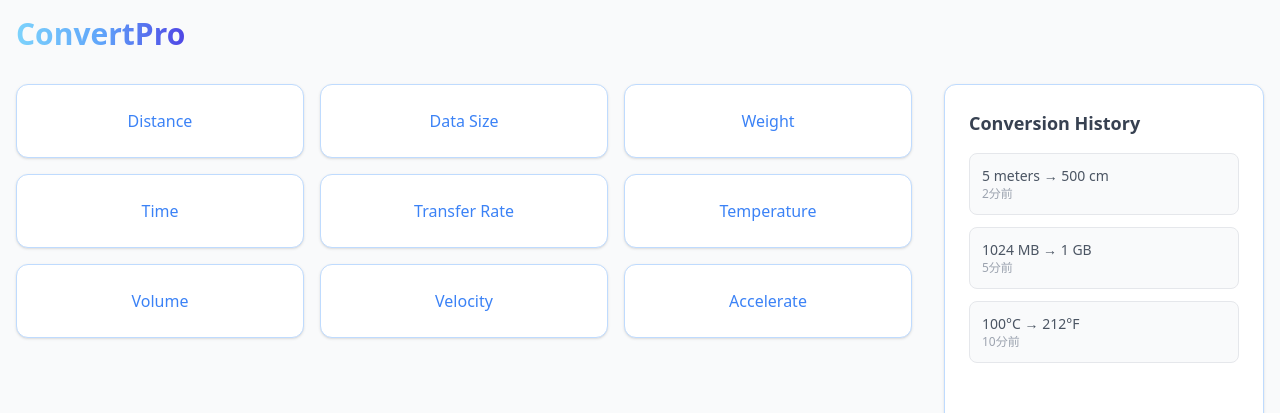
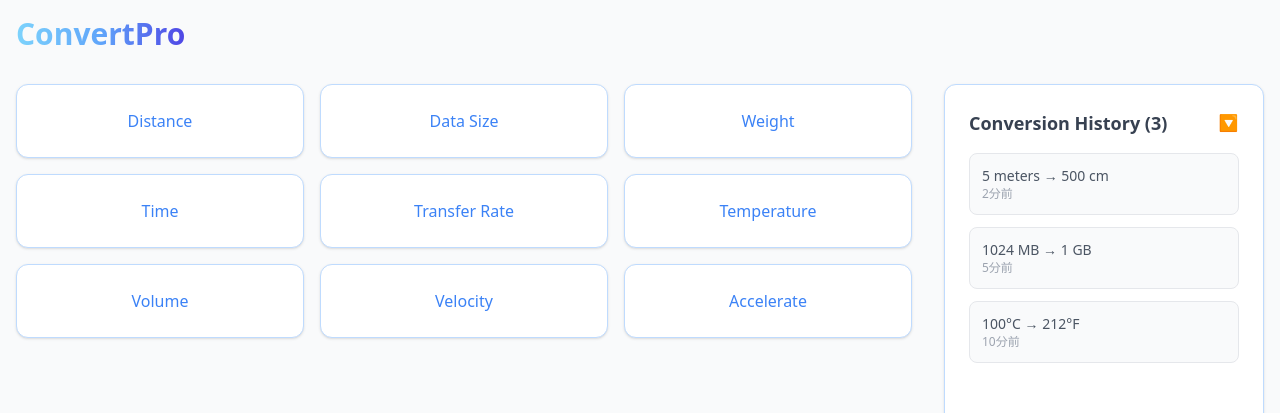
Before and after one commit to Hikkun098/unit-converter, a React (Create React App) app in the folder frontend/: page / in a window 1280 px wide. Shown: the top 413 px of the page. Built offline with nearby package versions, Linux system fonts and the light colour scheme.

Commit message:
コンポーネント化　モーダルのコード箇所を修正

```diff
--- a/frontend/src/App.tsx
+++ b/frontend/src/App.tsx
@@ -3,6 +3,8 @@ import {unitData} from './data/unitData';
 import { Header } from './components/Header';
 import { Footer } from './components/Footer';
 import { CategoryCard } from './components/CategoryCard';
+import { ConversionHistory } from './components/ConversionHistory';
+import { ConversionModal } from './components/ConversionModal';
 
 
 function App() {
@@ -106,106 +108,26 @@ const handleConvert = () => {
         </main>
 
         {/* 右側：変換履歴 */}
-        <aside className="w-80 bg-white rounded-xl shadow p-6 border border-blue-200">
-          <h2 className="text-lg font-semibold text-gray-700 mb-4">Conversion History</h2>
-
-          <div className="space-y-3">
-            <div className="p-3 bg-gray-50 rounded-lg border">
-              <div className="text-sm text-gray-600">5 meters → 500 cm</div>
-              <div className="text-xs text-gray-400">2分前</div>
-            </div>
-
-            <div className="p-3 bg-gray-50 rounded-lg border">
-              <div className="text-sm text-gray-600">1024 MB → 1 GB</div>
-              <div className="text-xs text-gray-400">5分前</div>
-            </div>
-
-            <div className="p-3 bg-gray-50 rounded-lg border">
-              <div className="text-sm text-gray-600">100°C → 212°F</div>
-              <div className="text-xs text-gray-400">10分前</div>
-            </div>
-          </div>
-        </aside>
+        <ConversionHistory />
       </div>
 
       {/* フッター */}
       <Footer />
 
-      {/* モーダル */}
-      {isModalOpen && (
-        <div className="fixed inset-0 bg-black bg-opacity-50 flex items-center justify-center z-50" onClick={closeModal}>
-          <div className="bg-white rounded-xl p-8 max-w-md w-full mx-4" onClick={(e) => e.stopPropagation()}>
-            <h2 className="text-2xl font-bold mb-6 text-center">{selectedCategory} 変換</h2>
+      <ConversionModal
+        isOpen={isModalOpen}
+        onClose={closeModal}
+        selectedCategory={selectedCategory}
+        inputValue={inputValue}
+        outputValue={outputValue}
+        fromUnit={fromUnit}
+        toUnit={toUnit}
+        onInputChange={setInputValue}
+        onFromUnitChange={setFromUnit}
+        onToUnitChange={setToUnit}
+        onConvert={handleConvert}
+      />
 
-            {/* Before conversion */}
-            <div className="mb-6">
-              <label className="block text-blue-500 font-medium mb-2">Before conversion</label>
-              <div className="flex items-center gap-2">
-                <input
-                  type="number"
-                  value={inputValue}
-                  onChange={(e) => setInputValue(e.target.value)}
-                  className="flex-1 px-4 py-3 border border-gray-300 rounded-lg focus:outline-none focus:ring-2 focus:ring-blue-500"
-                  placeholder="値を入力"
-                />
-                <select
-                  value={fromUnit}
-                  onChange={(e) => setFromUnit(e.target.value)}
-                  className="px-4 py-3 bg-gray-100 text-gray-600 rounded-lg min-w-[80px] border focus:outline-none focus:ring-2 focus:ring-blue-500"
-                >
-                  {(unitData as any)[selectedCategory]?.units.map((unit: string) => (
-                    <option key={unit} value={unit}>
-                      {unit}
-                    </option>
-                  ))}
-                </select>
-                <button
-                  onClick={handleConvert}
-                  className="px-4 py-3 bg-blue-500 text-white rounded-lg hover:bg-blue-600 transition-colors"
-                >
-                  ⇄
-                </button>
-              </div>
-            </div>
-
-            {/* After conversion */}
-            <div className="mb-6">
-              <label className="block text-blue-500 font-medium mb-2">After conversion</label>
-              <div className="flex items-center gap-2">
-                <input
-                  type="text"
-                  value={outputValue}
-                  readOnly
-                  className="flex-1 px-4 py-3 border border-gray-300 rounded-lg bg-gray-50"
-                  placeholder="変換結果"
-                />
-                <select
-                  value={toUnit}
-                  onChange={(e) => setToUnit(e.target.value)}
-                  className="px-4 py-3 bg-gray-100 text-gray-600 rounded-lg min-w-[80px] border focus:outline-none focus:ring-2 focus:ring-blue-500"
-                >
-                  {(unitData as any)[selectedCategory]?.units.map((unit: string) => (
-                    <option key={unit} value={unit}>
-                      {unit}
-                    </option>
-                  ))}
-                </select>
-                <button className="px-4 py-3 bg-gray-300 text-gray-500 rounded-lg">
-                  ⇄
-                </button>
-              </div>
-            </div>
-
-            {/* 閉じるボタン */}
-            <button
-              onClick={closeModal}
-              className="w-full px-4 py-3 bg-gray-500 text-white rounded-lg hover:bg-gray-600 transition-colors"
-            >
-              閉じる
-            </button>
-          </div>
-        </div>
-      )}
     </div>
   );
 }
--- a/frontend/src/components/ConversionHistory.tsx
+++ b/frontend/src/components/ConversionHistory.tsx
@@ -0,0 +1,40 @@
+import React, { useState } from 'react';
+
+export const ConversionHistory = () => {
+  const [isExpanded, setIsExpanded] = useState(true);
+
+  const historyData = [
+    { conversion: "5 meters → 500 cm", time: "2分前" },
+    { conversion: "1024 MB → 1 GB", time: "5分前" },
+    { conversion: "100°C → 212°F", time: "10分前" }
+  ];
+
+  return (
+    <aside className="w-80 bg-white rounded-xl shadow p-6 border border-blue-200">
+      {/* ヘッダー部分（クリック可能） */}
+      <div
+        className="flex items-center justify-between cursor-pointer mb-4"
+        onClick={() => setIsExpanded(!isExpanded)}
+      >
+        <h2 className="text-lg font-semibold text-gray-700">
+          Conversion History ({historyData.length})
+        </h2>
+        <div className={`transform transition-transform duration-200 ${isExpanded ? 'rotate-90' : ''}`}>
+          ▶️
+        </div>
+      </div>
+
+      {/* 履歴リスト（条件付きレンダリング） */}
+      {isExpanded && (
+        <div className="space-y-3">
+          {historyData.map((item, index) => (
+            <div key={index} className="p-3 bg-gray-50 rounded-lg border">
+              <div className="text-sm text-gray-600">{item.conversion}</div>
+              <div className="text-xs text-gray-400">{item.time}</div>
+            </div>
+          ))}
+        </div>
+      )}
+    </aside>
+  );
+};
--- a/frontend/src/components/ConversionModal.tsx
+++ b/frontend/src/components/ConversionModal.tsx
@@ -0,0 +1,107 @@
+import React from 'react';
+import { unitData } from '../data/unitData';
+
+interface ConversionModalProps {
+  isOpen: boolean;
+  onClose: () => void;
+  selectedCategory: string;
+  inputValue: string;
+  outputValue: string;
+  fromUnit: string;
+  toUnit: string;
+  onInputChange: (value: string) => void;
+  onFromUnitChange: (unit: string) => void;
+  onToUnitChange: (unit: string) => void;
+  onConvert: () => void;
+}
+
+export const ConversionModal = ({
+  isOpen,
+  onClose,
+  selectedCategory,
+  inputValue,
+  outputValue,
+  fromUnit,
+  toUnit,
+  onInputChange,
+  onFromUnitChange,
+  onToUnitChange,
+  onConvert
+}: ConversionModalProps) => {
+  if (!isOpen) return null;
+
+  return (
+    <div className="fixed inset-0 bg-black bg-opacity-50 flex items-center justify-center z-50" onClick={onClose}>
+      <div className="bg-white rounded-xl p-8 max-w-md w-full mx-4" onClick={(e) => e.stopPropagation()}>
+        <h2 className="text-2xl font-bold mb-6 text-center">{selectedCategory} 変換</h2>
+
+        {/* Before conversion */}
+        <div className="mb-6">
+          <label className="block text-blue-500 font-medium mb-2">Before conversion</label>
+          <div className="flex items-center gap-2">
+            <input
+              type="number"
+              value={inputValue}
+              onChange={(e) => onInputChange(e.target.value)}
+              className="flex-1 px-4 py-3 border border-gray-300 rounded-lg focus:outline-none focus:ring-2 focus:ring-blue-500"
+              placeholder="値を入力"
+            />
+            <select
+              value={fromUnit}
+              onChange={(e) => onFromUnitChange(e.target.value)}
+              className="px-4 py-3 bg-gray-100 text-gray-600 rounded-lg min-w-[80px] border focus:outline-none focus:ring-2 focus:ring-blue-500"
+            >
+              {(unitData as any)[selectedCategory]?.units.map((unit: string) => (
+                <option key={unit} value={unit}>
+                  {unit}
+                </option>
+              ))}
+            </select>
+            <button
+              onClick={onConvert}
+              className="px-4 py-3 bg-blue-500 text-white rounded-lg hover:bg-blue-600 transition-colors"
+            >
+              ⇄
+            </button>
+          </div>
+        </div>
+
+        {/* After conversion */}
+        <div className="mb-6">
+          <label className="block text-blue-500 font-medium mb-2">After conversion</label>
+          <div className="flex items-center gap-2">
+            <input
+              type="text"
+              value={outputValue}
+              readOnly
+              className="flex-1 px-4 py-3 border border-gray-300 rounded-lg bg-gray-50"
+              placeholder="変換結果"
+            />
+            <select
+              value={toUnit}
+              onChange={(e) => onToUnitChange(e.target.value)}
+              className="px-4 py-3 bg-gray-100 text-gray-600 rounded-lg min-w-[80px] border focus:outline-none focus:ring-2 focus:ring-blue-500"
+            >
+              {(unitData as any)[selectedCategory]?.units.map((unit: string) => (
+                <option key={unit} value={unit}>
+                  {unit}
+                </option>
+              ))}
+            </select>
+            <button className="px-4 py-3 bg-gray-300 text-gray-500 rounded-lg">
+              ⇄
+            </button>
+          </div>
+        </div>
+
+        {/* 閉じるボタン */}
+        <button
+          onClick={onClose}
+          className="w-full px-4 py-3 bg-gray-500 text-white rounded-lg hover:bg-gray-600 transition-colors"
+        >
+          閉じる
+        </button>
+      </div>
+    </div>
+  );
+};
--- a/frontend/src/hooks/useConversion.ts
+++ b/frontend/src/hooks/useConversion.ts
@@ -0,0 +1,2 @@
+// とりあえず空のファイルをモジュール化
+export {};
--- a/frontend/src/services/api.ts
+++ b/frontend/src/services/api.ts
@@ -0,0 +1,2 @@
+// とりあえず空のファイルをモジュール化
+export {};
```
